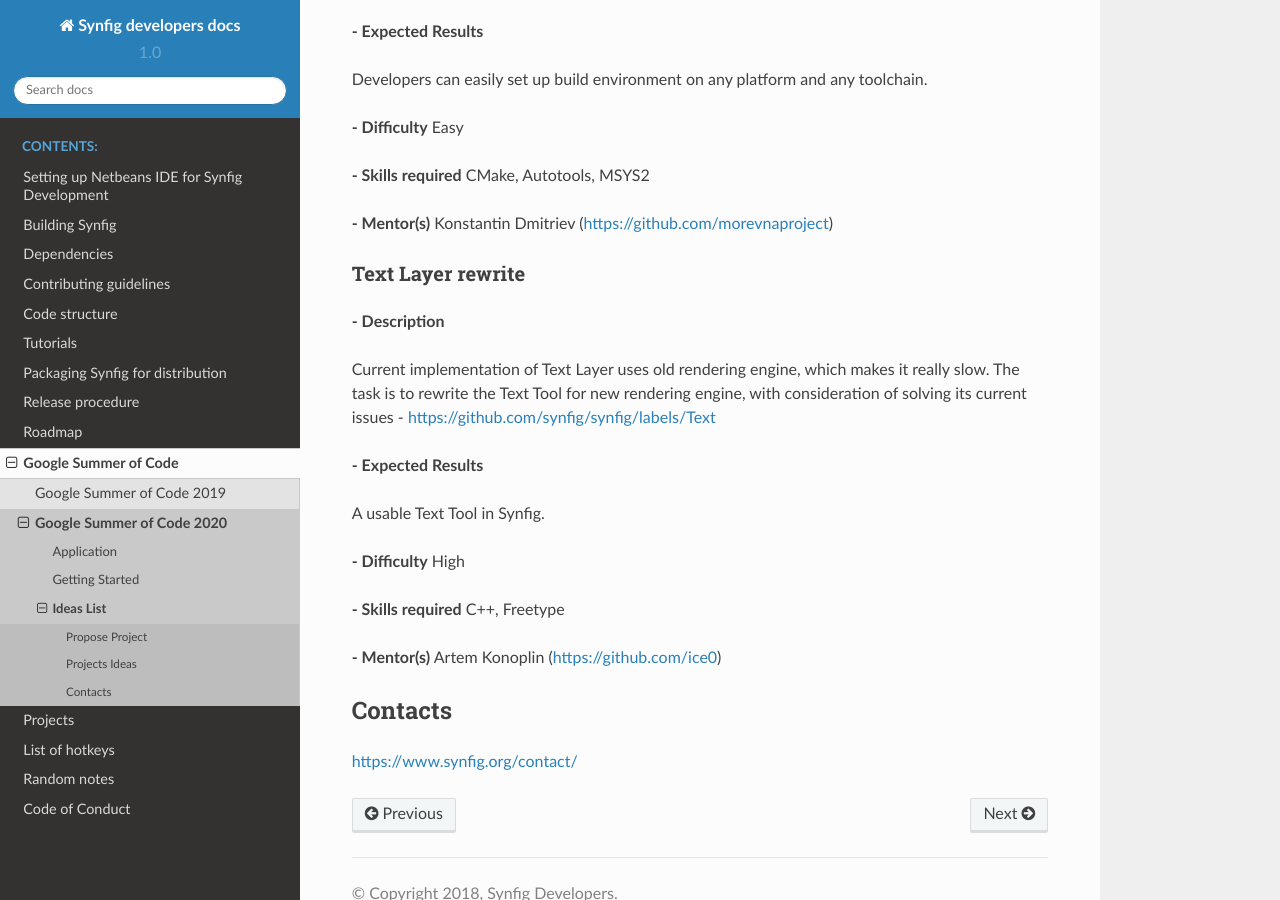
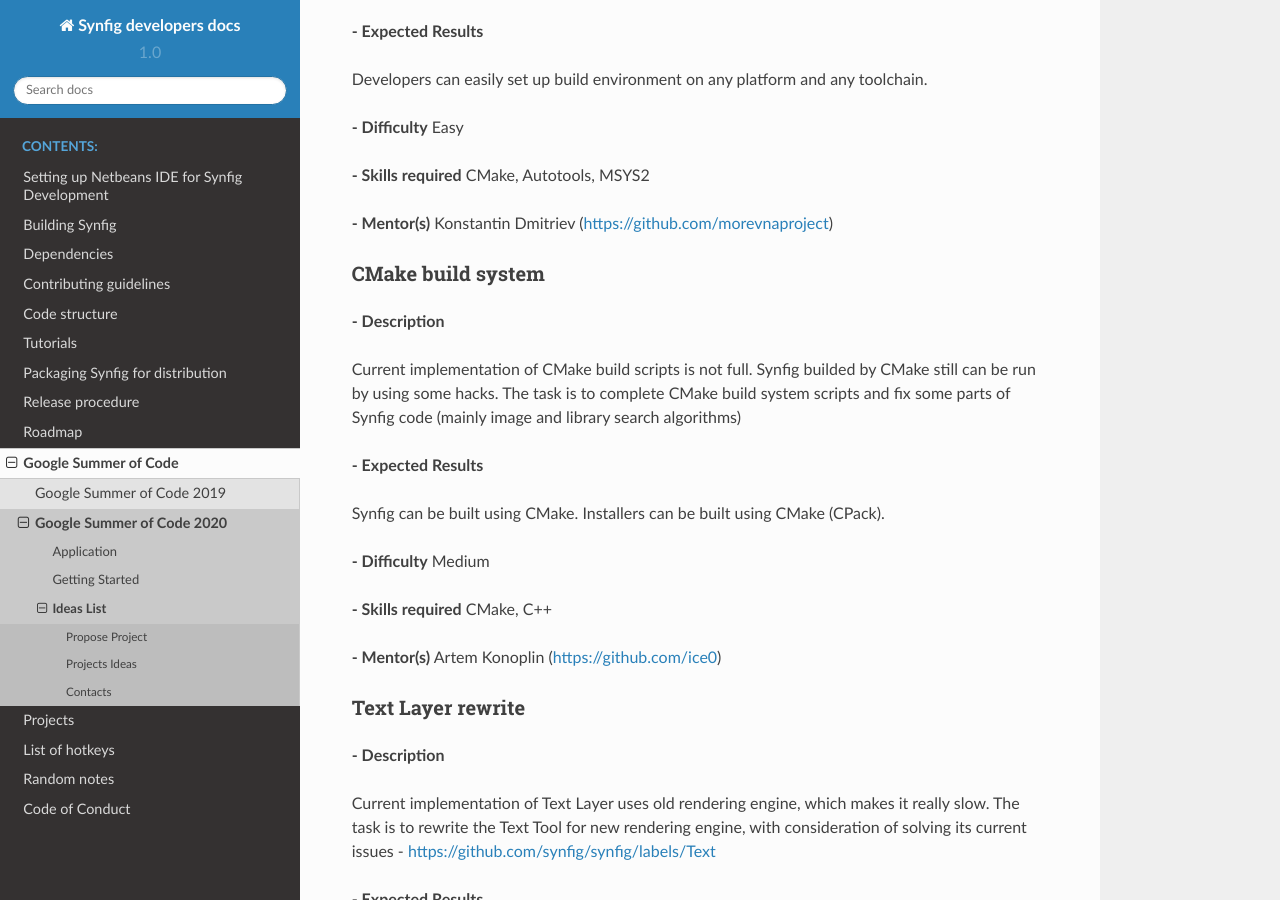
Before and after one commit to synfig/synfig-docs-dev, a Sphinx documentation site: the page built from docs/gsoc/2020/ideas.rst, in a window 1280 px wide and 900 px high, scrolled down 2144 px. Built offline with Sphinx 7.4.7 and the Read the Docs theme 2.0.0, drawn with Linux system fonts in a browser that asks for light colours.

Commit message:
Added CMake ideas

```diff
--- a/docs/gsoc/2020/ideas.rst
+++ b/docs/gsoc/2020/ideas.rst
@@ -92,6 +92,26 @@
 
 **- Mentor(s)** Konstantin Dmitriev (https://github.com/morevnaproject)
 
+
+CMake build system
+~~~~~~~~~~~~~~~~~~~~
+
+**- Description**
+
+Current implementation of CMake build scripts is not full. Synfig builded by CMake still can be run by using some hacks.
+The task is to complete CMake build system scripts and fix some parts of Synfig code (mainly image and library search algorithms)
+
+**- Expected Results**
+
+Synfig can be built using CMake. Installers can be built using CMake (CPack).
+
+**- Difficulty** Medium
+
+**- Skills required** CMake, C++
+
+**- Mentor(s)** Artem Konoplin (https://github.com/ice0)
+
+
 Text Layer rewrite
 ~~~~~~~~~~~~~~~~~~~~
 
```
